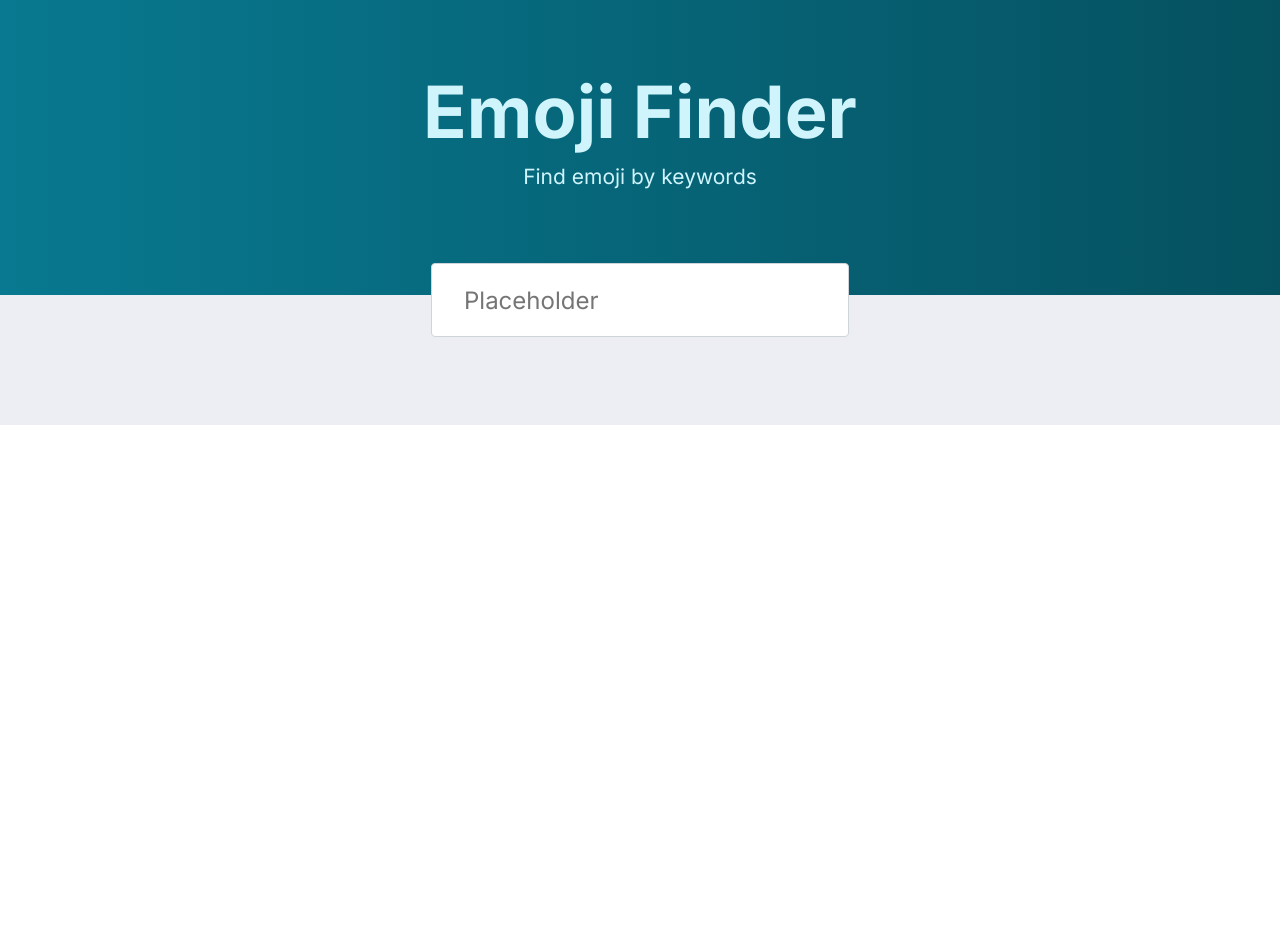
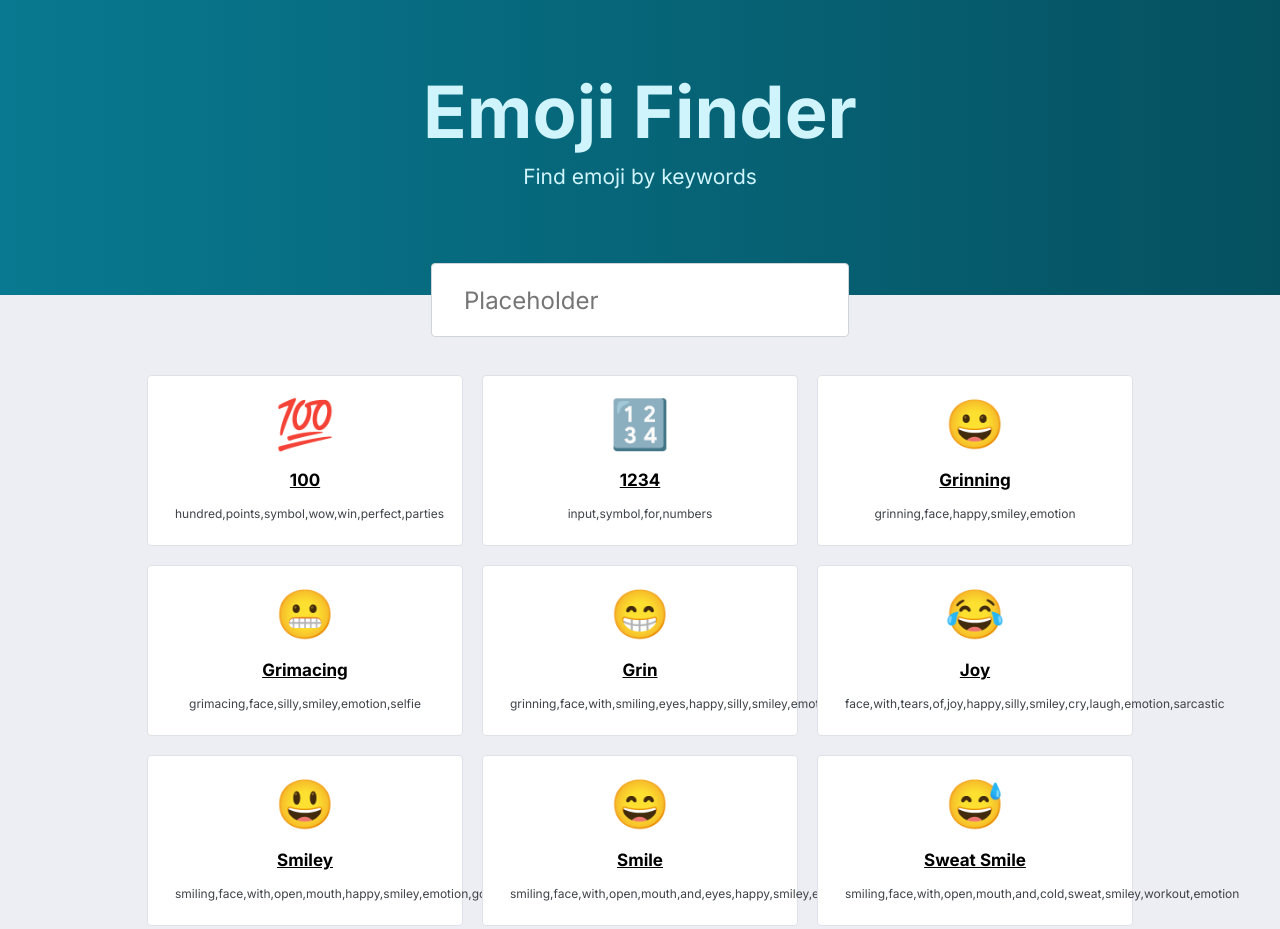
Before and after one commit to Daryyya/emoji-finder, a plain HTML site: page index.html in a window 1280 px wide. Shown: the top 929 px of the page. Before the commit the page ends 800 px from the top, so only its background shows below. Drawn offline with Linux system fonts and the light colour scheme.

Commit message:
fix repeat keywords

```diff
--- a/script.js
+++ b/script.js
@@ -4,7 +4,7 @@ function createCard (el) {
     const card = document.createElement('div');
     card.className = 'card';
 
-    const img = document.createElement('div');
+    const symbol = document.createElement('div');
     symbol.className = 'card__img';
     symbol.textContent = el.symbol;
 
@@ -12,9 +12,9 @@ function createCard (el) {
     title.className = 'card__title';
     title.textContent = el.title;
 
-    const desc = document.createElement('div');
+    const keywords = document.createElement('div');
     keywords.className = 'card__desc';
-    keywords.textContent = el.keywords;
+    keywords.textContent = fixKeyWords(el.keywords);
 
     card.append(symbol);
     card.append(title);
@@ -23,8 +23,18 @@ function createCard (el) {
     return card;
 }
 
+function fixKeyWords (el) {
+    return [...new Set(el.split(' '))].join(',')
+}
+
 const wrapper = document.querySelector('.container');
 
 data.forEach(el => {
     wrapper.append(createCard(el));
 })
+
+
+
+let str = 'hello hello hello hi buy';
+
+console.log();
--- a/style/style.scss
+++ b/style/style.scss
@@ -79,6 +79,8 @@ main {
     flex-direction: column;
     align-items: center;
     background-color: #fff;
+    max-width: 316px;
+    max-height: 184px;
 
     &__img {
         padding-bottom: 18px;
@@ -99,5 +101,6 @@ main {
         line-height: 15px;
         text-align: center;
         color: #3F444A;
+        max-width: 260px;
     }
 }
```
Also changed, not shown: style/style.css, 1 other file.
